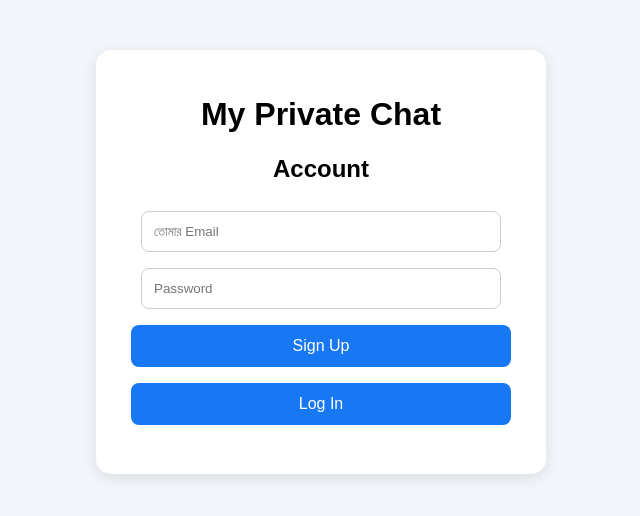
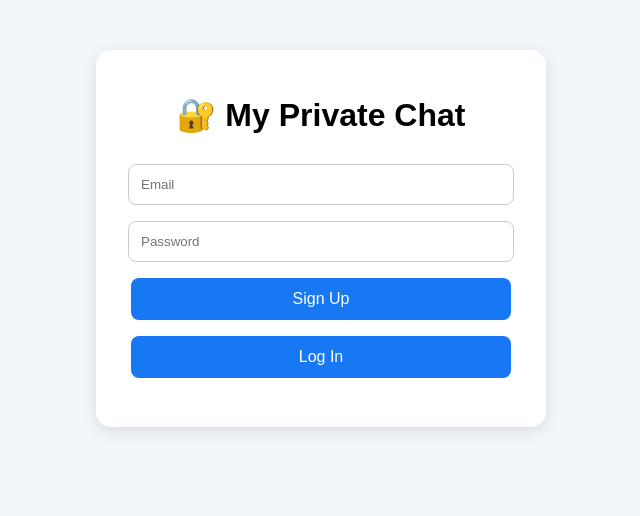
Before and after one commit to anoyghosh95-arch/my-private-chat, a plain HTML site: page index.html in a window 1280 px wide. Shown: the whole page, without its empty margins (319-959 px from the left). Drawn offline with Linux system fonts and the light colour scheme.

Commit message:
Update index.html

```diff
--- a/index.html
+++ b/index.html
@@ -1,46 +1,60 @@
+<!DOCTYPE html>
 <html lang="bn">
 <head>
   <meta charset="UTF-8">
   <meta name="viewport" content="width=device-width, initial-scale=1.0">
   <title>My Private Chat</title>
-
   <link rel="stylesheet" href="style.css">
 </head>
 
 <body>
 
-  <div class="container">
+<div class="container">
 
-    <h1>My Private Chat</h1>
+  <!-- LOGIN PAGE -->
+  <div id="loginPage">
 
-    <h2>Account</h2>
+    <h1>🔐 My Private Chat</h1>
 
-    <input
-      type="email"
-      id="email"
-      placeholder="তোমার Email"
-    >
+    <input id="email" type="email" placeholder="Email">
 
-    <input
-      type="password"
-      id="password"
-      placeholder="Password"
-    >
+    <input id="password" type="password" placeholder="Password">
 
-    <button onclick="signUp()">Sign Up</button>
+    <button id="signupBtn">Sign Up</button>
 
-    <button onclick="login()">Log In</button>
+    <button id="loginBtn">Log In</button>
 
     <p id="message"></p>
 
   </div>
 
-  <!-- Firebase -->
-  <script src="https://www.gstatic.com/firebasejs/10.12.2/firebase-app-compat.js"></script>
-  <script src="https://www.gstatic.com/firebasejs/10.12.2/firebase-auth-compat.js"></script>
 
-  <!-- তোমার JavaScript -->
-  <script src="script.js"></script>
+  <!-- CHAT PAGE -->
+  <div id="chatPage" style="display:none;">
+
+    <h1>💬 Private Chat</h1>
+
+    <div id="messages"></div>
+
+    <input id="chatInput" type="text" placeholder="Message লিখুন">
+
+    <button id="sendBtn">Send</button>
+
+    <button id="logoutBtn">Log Out</button>
+
+  </div>
+
+</div>
+
+
+<!-- Firebase -->
+<script src="https://www.gstatic.com/firebasejs/10.12.2/firebase-app-compat.js"></script>
+
+<script src="https://www.gstatic.com/firebasejs/10.12.2/firebase-auth-compat.js"></script>
+
+<script src="https://www.gstatic.com/firebasejs/10.12.2/firebase-database-compat.js"></script>
+
+<script src="script.js"></script>
 
 </body>
 </html>
```
